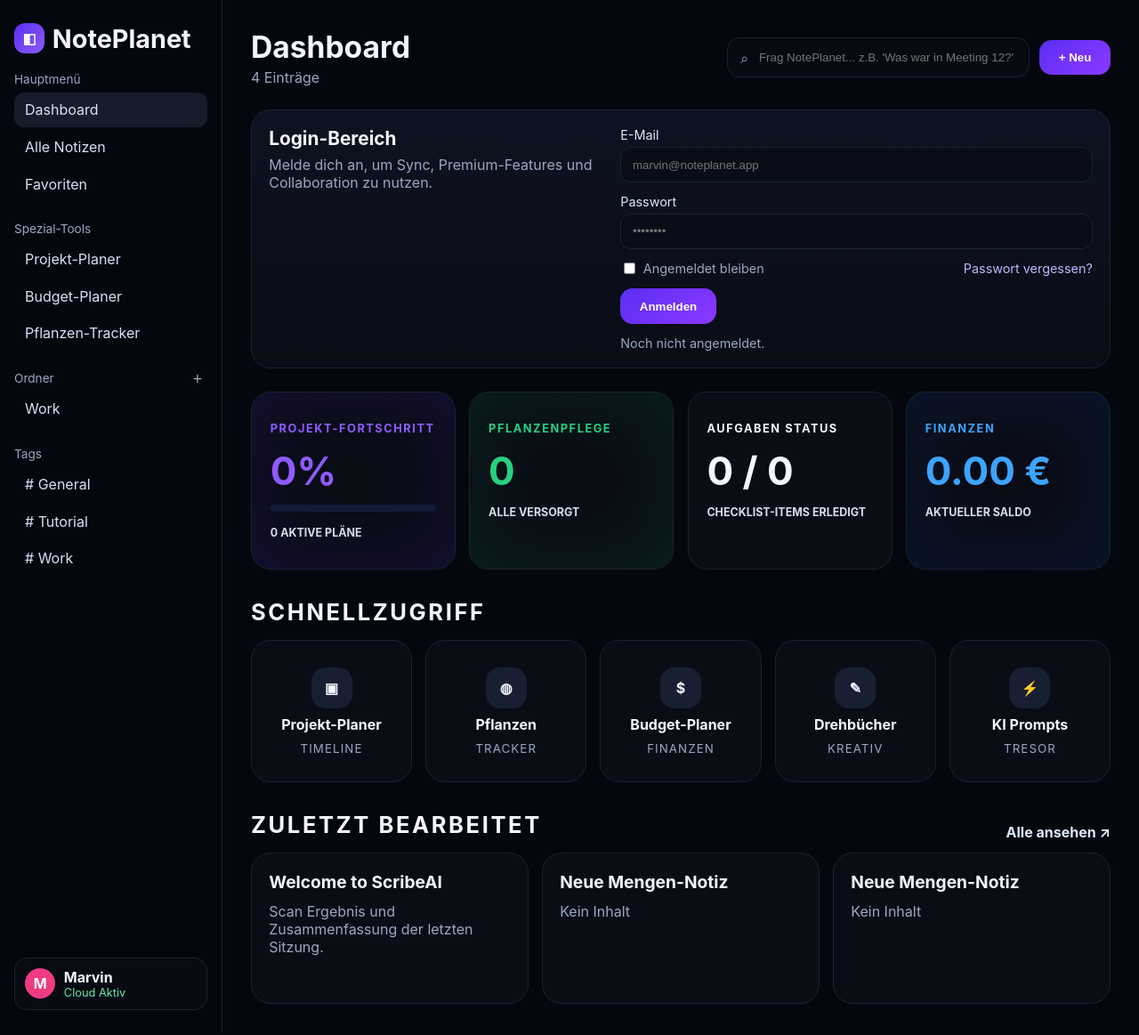
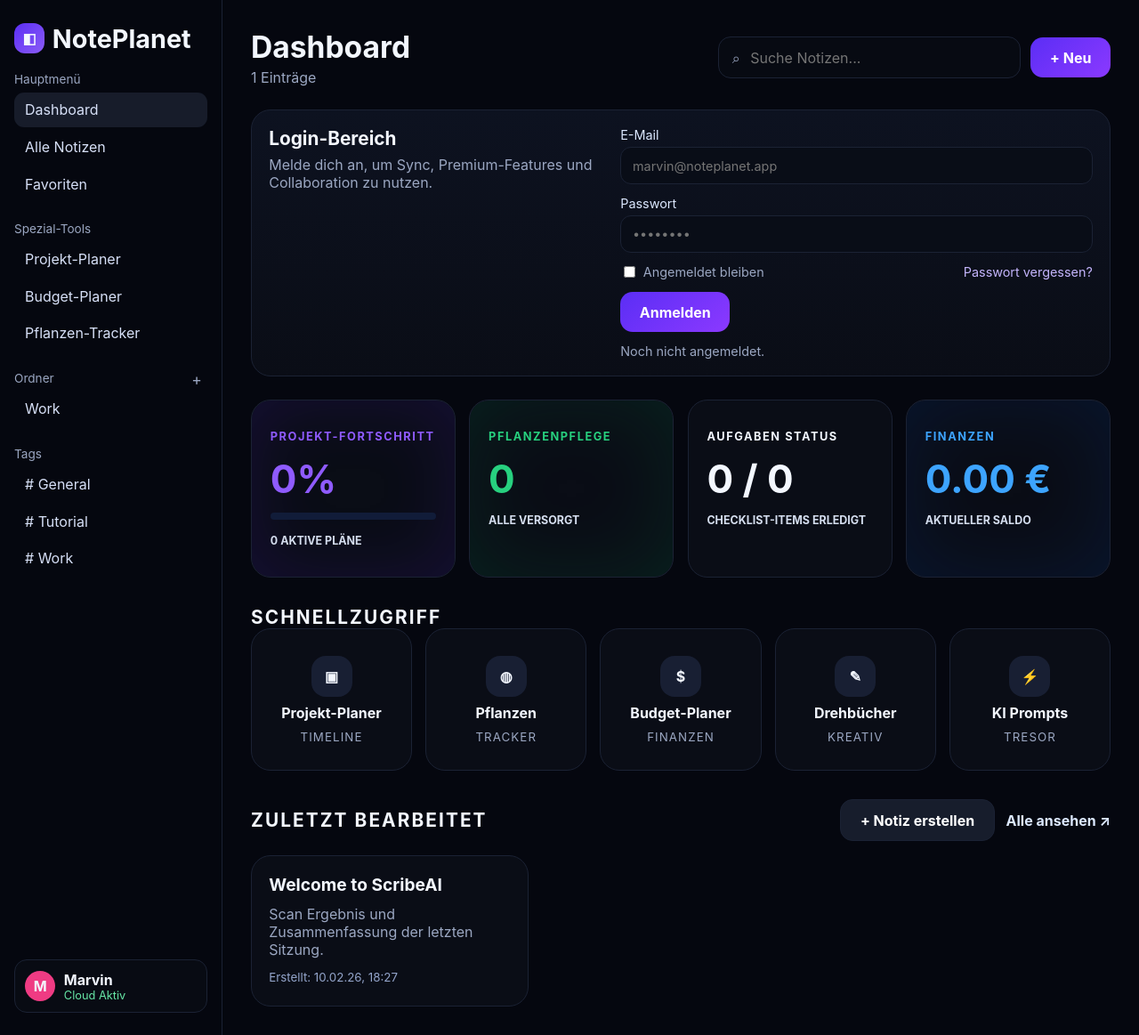
Before and after one commit to HazeCompany0/NotePlanet, a plain HTML site: page index.html in a window 1280 px wide. Shown: the whole page at 89% size. Drawn offline with Linux system fonts and the light colour scheme.

Commit message:
feat: enable creating and listing notes in dashboard

```diff
--- a/index.html
+++ b/index.html
@@ -56,14 +56,14 @@
         <header class="topbar">
           <div>
             <h1>Dashboard</h1>
-            <p>4 Einträge</p>
+            <p><span id="entryCount">0</span> Einträge</p>
           </div>
           <div class="top-actions">
             <label class="search">
               <span>⌕</span>
-              <input type="text" placeholder="Frag NotePlanet... z.B. 'Was war in Meeting 12?'" />
+              <input id="noteSearch" type="text" placeholder="Suche Notizen..." />
             </label>
-            <button type="button" class="primary">+ Neu</button>
+            <button type="button" class="primary" id="quickAddBtn">+ Neu</button>
           </div>
         </header>
 
@@ -129,24 +129,27 @@
         </section>
 
         <section class="panel">
-          <div class="panel-head">
+          <div class="panel-head panel-head-wrap">
             <h3>ZULETZT BEARBEITET</h3>
-            <a href="#">Alle ansehen ↗</a>
+            <div class="note-actions">
+              <button id="toggleNoteFormBtn" type="button" class="secondary">+ Notiz erstellen</button>
+              <a href="#">Alle ansehen ↗</a>
+            </div>
           </div>
-          <div class="note-grid">
-            <article class="note-card">
-              <h4>Welcome to ScribeAI</h4>
-              <p>Scan Ergebnis und Zusammenfassung der letzten Sitzung.</p>
-            </article>
-            <article class="note-card">
-              <h4>Neue Mengen-Notiz</h4>
-              <p>Kein Inhalt</p>
-            </article>
-            <article class="note-card">
-              <h4>Neue Mengen-Notiz</h4>
-              <p>Kein Inhalt</p>
-            </article>
-          </div>
+
+          <form id="noteForm" class="note-form hidden">
+            <label>
+              Titel
+              <input type="text" name="title" placeholder="z. B. Weekly Marketing Plan" required />
+            </label>
+            <label>
+              Inhalt
+              <textarea name="content" rows="4" placeholder="Deine Notiz hier..." required></textarea>
+            </label>
+            <button type="submit" class="primary">Notiz speichern</button>
+          </form>
+
+          <div id="noteGrid" class="note-grid" aria-live="polite"></div>
         </section>
       </main>
     </div>
--- a/script.js
+++ b/script.js
@@ -18,3 +18,131 @@ if (loginForm && loginStatus) {
     loginStatus.classList.add('success');
   });
 }
+
+const STORAGE_KEY = 'noteplanet.notes';
+const noteForm = document.getElementById('noteForm');
+const noteGrid = document.getElementById('noteGrid');
+const noteSearch = document.getElementById('noteSearch');
+const entryCount = document.getElementById('entryCount');
+const toggleNoteFormBtn = document.getElementById('toggleNoteFormBtn');
+const quickAddBtn = document.getElementById('quickAddBtn');
+
+let notes = loadNotes();
+let query = '';
+
+function loadNotes() {
+  try {
+    const raw = localStorage.getItem(STORAGE_KEY);
+    if (!raw) {
+      return [
+        {
+          id: crypto.randomUUID(),
+          title: 'Welcome to ScribeAI',
+          content: 'Scan Ergebnis und Zusammenfassung der letzten Sitzung.',
+          createdAt: new Date().toISOString(),
+        },
+      ];
+    }
+
+    const parsed = JSON.parse(raw);
+    if (!Array.isArray(parsed)) return [];
+    return parsed;
+  } catch {
+    return [];
+  }
+}
+
+function saveNotes() {
+  localStorage.setItem(STORAGE_KEY, JSON.stringify(notes));
+}
+
+function formatDate(isoString) {
+  return new Date(isoString).toLocaleString('de-DE', {
+    dateStyle: 'short',
+    timeStyle: 'short',
+  });
+}
+
+function renderNotes() {
+  if (!noteGrid || !entryCount) return;
+
+  const normalized = query.trim().toLowerCase();
+  const visibleNotes = notes.filter((note) => {
+    if (!normalized) return true;
+    return `${note.title} ${note.content}`.toLowerCase().includes(normalized);
+  });
+
+  entryCount.textContent = String(notes.length);
+
+  if (visibleNotes.length === 0) {
+    noteGrid.innerHTML = '<p class="empty-notes">Keine passenden Notizen gefunden.</p>';
+    return;
+  }
+
+  noteGrid.innerHTML = visibleNotes
+    .map(
+      (note) => `
+      <article class="note-card">
+        <h4>${escapeHtml(note.title)}</h4>
+        <p>${escapeHtml(note.content)}</p>
+        <small>Erstellt: ${formatDate(note.createdAt)}</small>
+      </article>
+    `,
+    )
+    .join('');
+}
+
+function escapeHtml(value) {
+  return value
+    .replaceAll('&', '&amp;')
+    .replaceAll('<', '&lt;')
+    .replaceAll('>', '&gt;')
+    .replaceAll('"', '&quot;')
+    .replaceAll("'", '&#39;');
+}
+
+if (noteForm) {
+  noteForm.addEventListener('submit', (event) => {
+    event.preventDefault();
+
+    const formData = new FormData(noteForm);
+    const title = String(formData.get('title') || '').trim();
+    const content = String(formData.get('content') || '').trim();
+
+    if (!title || !content) return;
+
+    notes.unshift({
+      id: crypto.randomUUID(),
+      title,
+      content,
+      createdAt: new Date().toISOString(),
+    });
+
+    saveNotes();
+    noteForm.reset();
+    noteForm.classList.add('hidden');
+    renderNotes();
+  });
+}
+
+if (toggleNoteFormBtn && noteForm) {
+  toggleNoteFormBtn.addEventListener('click', () => {
+    noteForm.classList.toggle('hidden');
+  });
+}
+
+if (quickAddBtn && noteForm) {
+  quickAddBtn.addEventListener('click', () => {
+    noteForm.classList.remove('hidden');
+    noteForm.querySelector('input[name="title"]')?.focus();
+  });
+}
+
+if (noteSearch) {
+  noteSearch.addEventListener('input', () => {
+    query = noteSearch.value;
+    renderNotes();
+  });
+}
+
+renderNotes();
--- a/styles.css
+++ b/styles.css
@@ -24,6 +24,12 @@ body {
 a {
   color: inherit;
   text-decoration: none;
+}
+
+input,
+textarea,
+button {
+  font: inherit;
 }
 
 .app-shell {
@@ -164,13 +170,23 @@ h1 {
   outline: none;
 }
 
-.primary {
+.primary,
+.secondary {
   border: 0;
   border-radius: 14px;
   padding: 0.78rem 1.35rem;
   color: white;
   font-weight: 700;
+  cursor: pointer;
+}
+
+.primary {
   background: linear-gradient(140deg, #5b2ef5, #8b39ff);
+}
+
+.secondary {
+  background: #171d2c;
+  border: 1px solid var(--border);
 }
 
 .login-panel {
@@ -194,12 +210,14 @@ h1 {
   color: var(--muted);
 }
 
-.login-form {
+.login-form,
+.note-form {
   display: grid;
   gap: 0.8rem;
 }
 
-.login-form label {
+.login-form label,
+.note-form label {
   display: grid;
   gap: 0.35rem;
   color: #dce8ff;
@@ -207,7 +225,9 @@ h1 {
 }
 
 .login-form input[type="email"],
-.login-form input[type="password"] {
+.login-form input[type="password"],
+.note-form input,
+.note-form textarea {
   border: 1px solid var(--border);
   background: #090d17;
   border-radius: 12px;
@@ -215,7 +235,14 @@ h1 {
   color: var(--text);
 }
 
-.login-form input:focus {
+.note-form textarea {
+  min-height: 90px;
+  resize: vertical;
+}
+
+.login-form input:focus,
+.note-form input:focus,
+.note-form textarea:focus {
   outline: 1px solid #5b2ef5;
   border-color: #5b2ef5;
 }
@@ -337,9 +364,9 @@ h1 {
 }
 
 .panel h3 {
-  margin: 0 0 1rem;
+  margin: 0;
   letter-spacing: 0.1em;
-  font-size: 1.6rem;
+  font-size: 1.3rem;
 }
 
 .quick-grid {
@@ -386,11 +413,32 @@ h1 {
   display: flex;
   justify-content: space-between;
   align-items: center;
+  margin-bottom: 1rem;
 }
 
+.panel-head-wrap {
+  flex-wrap: wrap;
+  gap: 0.7rem;
+}
+
+.note-actions {
+  display: flex;
+  align-items: center;
+  gap: 0.8rem;
+}
+
+.note-actions a,
 .panel-head a {
   color: #dce8ff;
   font-weight: 700;
+}
+
+.note-form {
+  margin-bottom: 1rem;
+  border: 1px solid var(--border);
+  border-radius: 16px;
+  background: #0c101b;
+  padding: 1rem;
 }
 
 .note-grid {
@@ -409,6 +457,25 @@ h1 {
 .note-card p {
   margin: 0;
   color: var(--muted);
+  white-space: pre-line;
+}
+
+.note-card small {
+  display: inline-block;
+  margin-top: 0.8rem;
+  color: #93a4ca;
+}
+
+.empty-notes {
+  grid-column: 1 / -1;
+  border: 1px dashed var(--border);
+  border-radius: 16px;
+  padding: 1rem;
+  color: var(--muted);
+}
+
+.hidden {
+  display: none;
 }
 
 @media (max-width: 1200px) {
```
